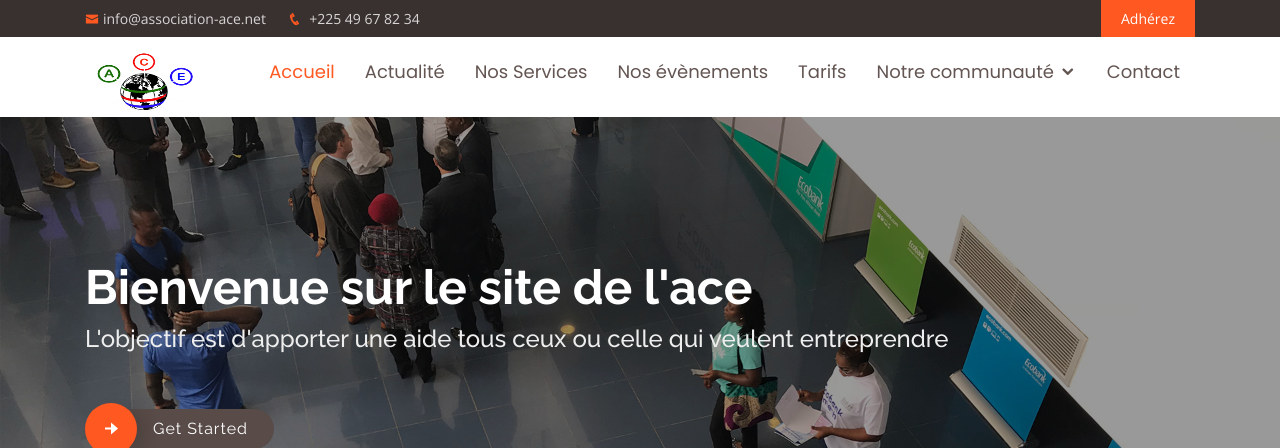
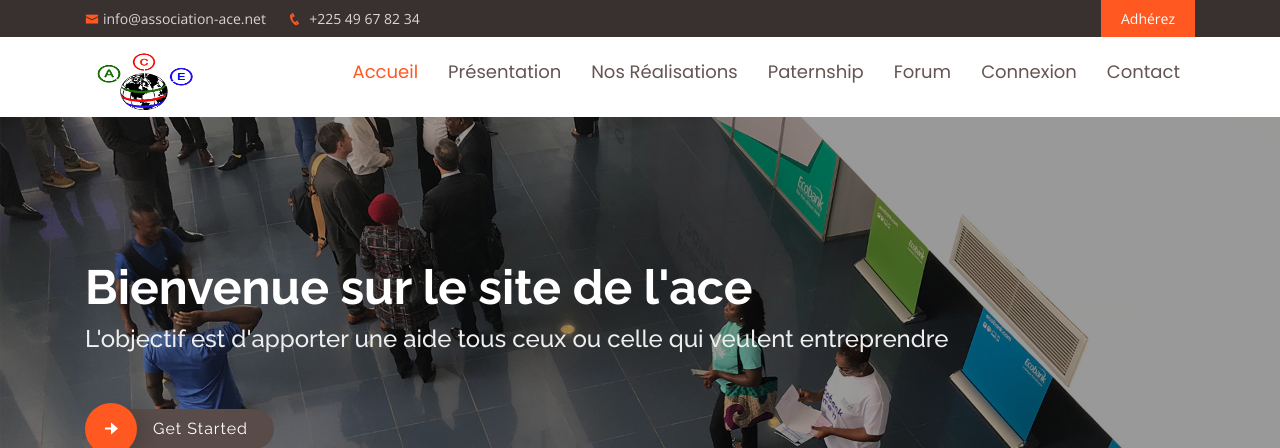
Before and after one commit to dabarayao/ace, a PHP site: page / in a window 1280 px wide. Shown: the top 448 px of the page. Run offline with PHP 8.4, Linux system fonts and the light colour scheme.

Commit message:
modification du menu

```diff
--- a/layouts/header.php
+++ b/layouts/header.php
@@ -3,25 +3,20 @@
   <div class="container d-flex">
 
     <div class="logo mr-auto ">
-                <img class="img-fluid" src="assets/img/logo.png" style="width: 120px; height: 70px; "/>
+      <img class="img-fluid" src="assets/img/logo.png" style="width: 120px; height: 70px; " />
       <!-- Uncomment below if you prefer to use an image logo -->
       <!-- <a href="index.html"><img src="assets/img/logo.png" alt="" class="img-fluid"></a>-->
     </div>
 
     <nav class="nav-menu d-none d-lg-block">
       <ul>
-          <li class="active"><a href="index.html">Accueil</a></li>
-          <li><a href="#about">Actualité</a></li>
-          <li><a href="#services">Nos Services</a></li>
-          <li><a href="#portfolio">Nos évènements</a></li>
-          <li><a href="#pricing">Tarifs</a></li>
-          <li class="drop-down"><a href="">Notre communauté</a>
-            <ul>
-              <li><a href="#">Connnexion</a></li>
-              <li><a href="#">Nos réalisations</a></li>
-            </ul>
-          </li>
-          <li><a href="#contact">Contact</a></li>
+        <li class="active"><a href="#">Accueil</a></li>
+        <li><a href="#">Présentation</a></li>
+        <li><a href="#">Nos Réalisations</a></li>
+        <li><a href="#">Paternship</a></li>
+        <li><a href="#">Forum</a></li>
+        <li><a href="#">Connexion</a></li>
+        <li><a href="#">Contact</a></li>
 
       </ul>
     </nav><!-- .nav-menu -->
```
Lines whose indentation alone changed are shown as unchanged.
